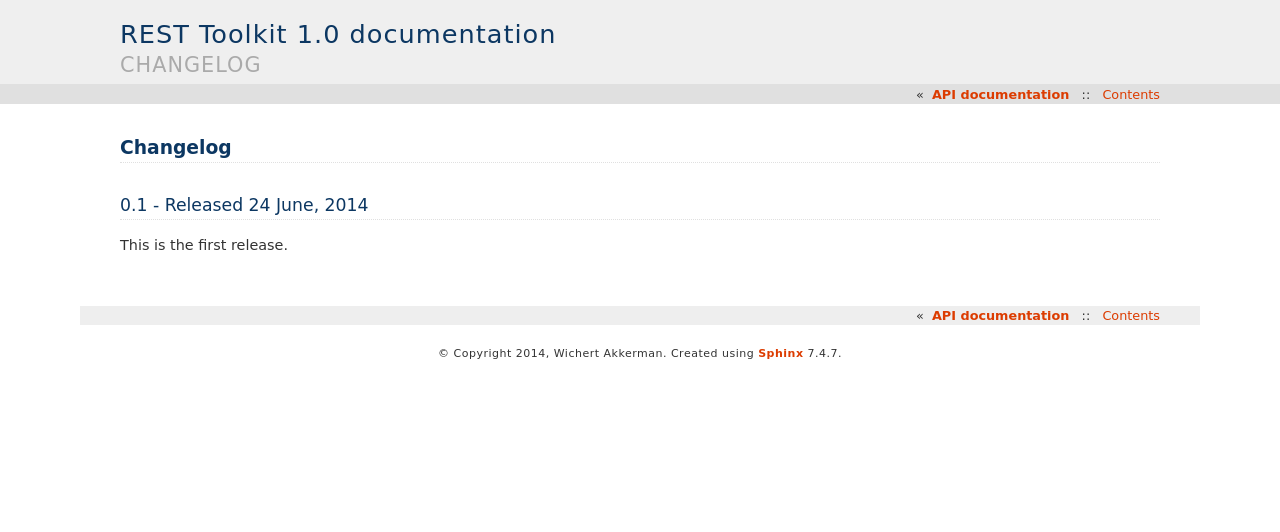
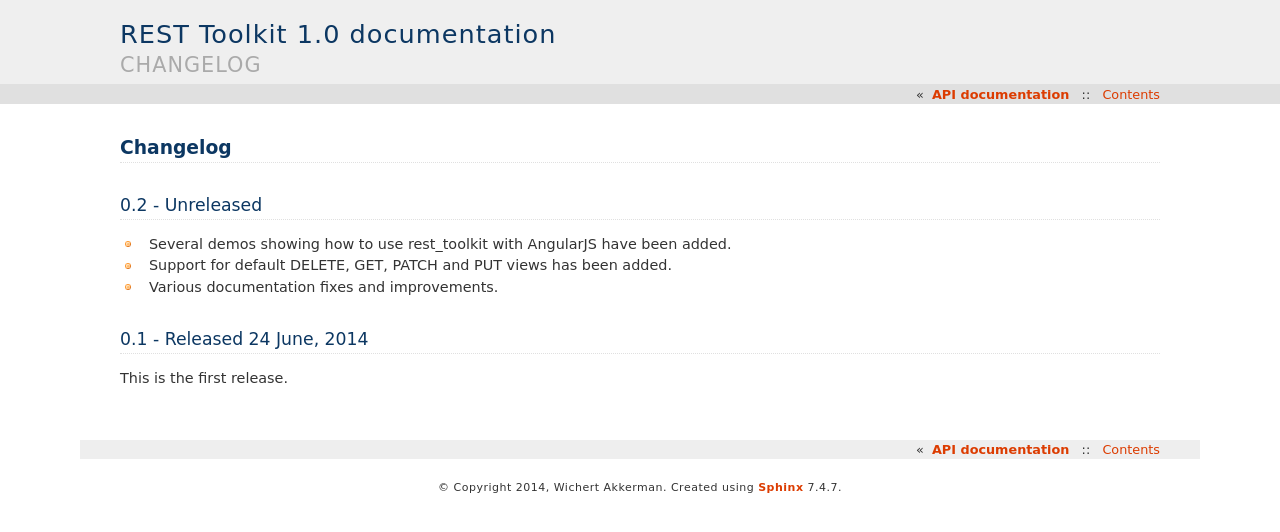
Before and after one commit to wichert/rest_toolkit, a Sphinx documentation site: the page built from doc/changes.rst, in a window 1280 px wide. Shown: the top 532 px of the page. Built offline with Sphinx 7.4.7, drawn with Linux system fonts in a browser that asks for light colours.

Commit message:
Add a few changelog entries.

```diff
--- a/doc/changes.rst
+++ b/doc/changes.rst
@@ -1,5 +1,15 @@
 Changelog
 =========
+
+0.2 - Unreleased
+----------------------------
+
+- Several demos showing how to use rest_toolkit with AngularJS have been added.
+
+- Support for default DELETE, GET, PATCH and PUT views has been added.
+
+- Various documentation fixes and improvements.
+
 
 0.1 - Released 24 June, 2014
 ----------------------------
```
